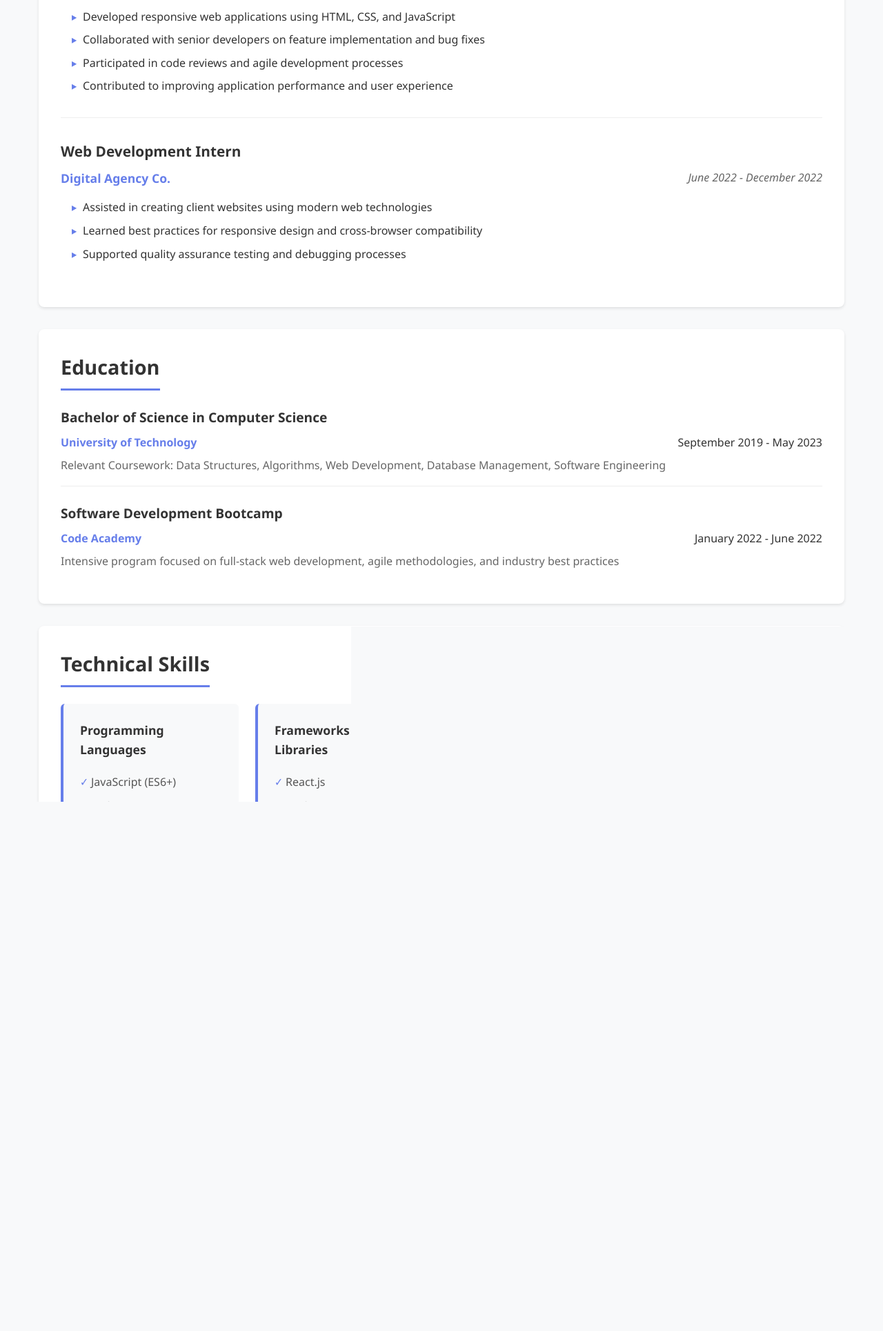
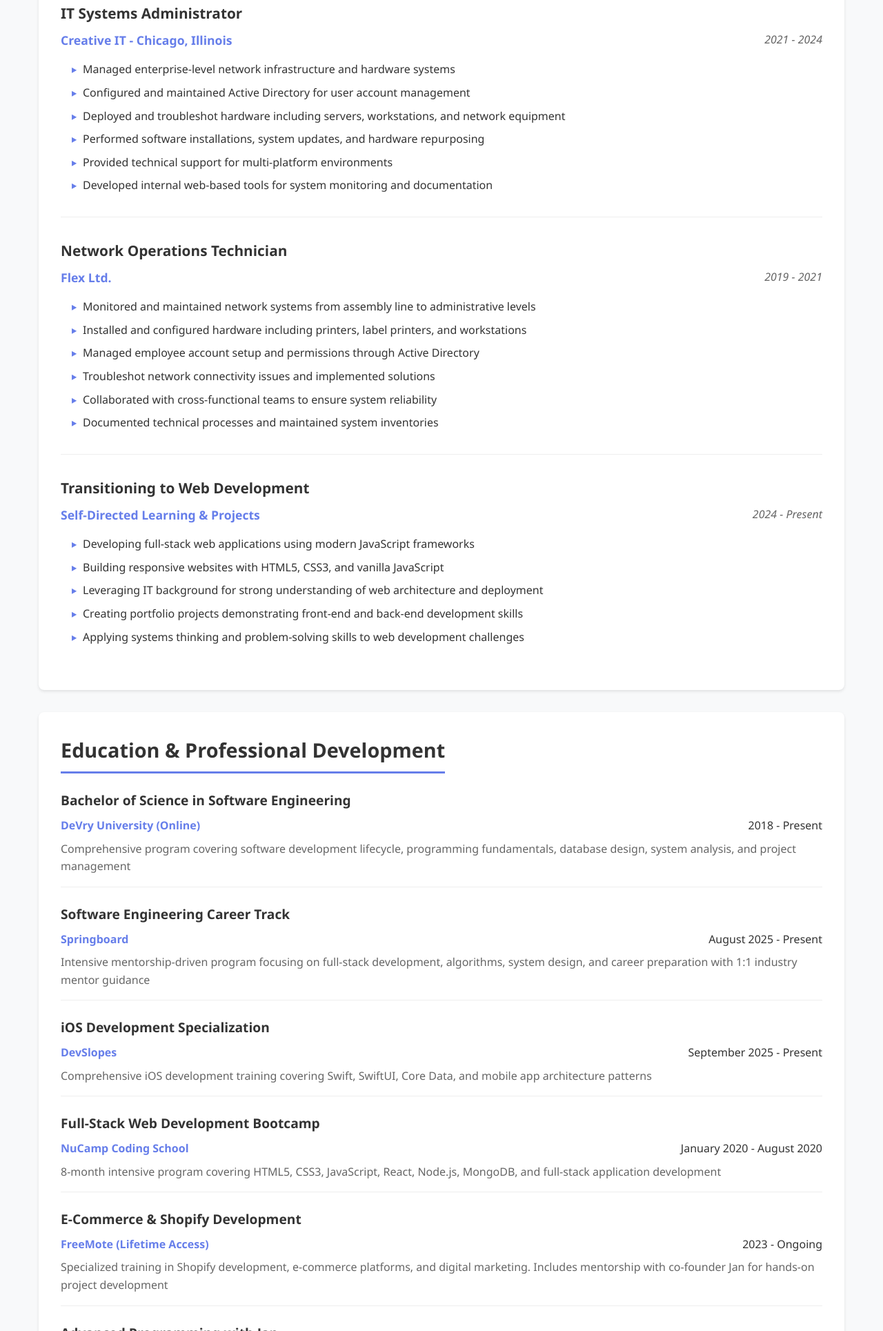
Before and after one commit to Raider2001/digital-cv, a plain HTML site: page index.html in a window 1280 px wide. Shown: the part 871-2800 px from the top of the page at 69% size. Drawn offline with Linux system fonts and the light colour scheme.

Commit message:
Update CV with authentic work experience and comprehensive education
Work Experience:
- Add IT Systems Administrator role at Creative IT (Chicago)
- Add Network Operations Technician role at Flex Ltd.
- Include transition section highlighting web development focus
- Emphasize enterprise-level systems and Active Directory experience

Education & Professional Development:
- Add Bachelor's in Software Engineering from DeVry University
- Include current Springboard Software Engineering Career Track
- Add DevSlopes iOS Development specialization
- Include NuCamp Full-Stack Web Development Bootcamp (2020)
- Add FreeMote and Coding with Jan lifetime access programs

Professional Summary:
- Rewrite to highlight IT-to-WebDev transition strengths
- Emphasize systems knowledge as advantage for full-stack development
- Position IT background as valuable foundation for web architecture

Technical Skills:
- Add Systems & Infrastructure category
- Include Active Directory, Network Administration, Enterprise Hardware
- Maintain focus on web development while showcasing IT expertise

```diff
--- a/index.html
+++ b/index.html
@@ -45,74 +45,135 @@
         <!-- About/Professional Summary Section -->
         <section id="about" class="cv-section">
             <h2>Professional Summary</h2>
-            <p>Passionate and dedicated software developer with a strong foundation in web technologies and programming
-                principles. Eager to contribute to innovative projects while continuously learning and growing in the
-                dynamic field of software development. Committed to writing clean, efficient code and collaborating
-                effectively with development teams.</p>
+            <p>Experienced IT professional transitioning to software development with a unique combination of enterprise systems knowledge and emerging web development skills. Strong background in network administration, Active Directory management, and hardware deployment provides exceptional understanding of full-stack architecture and system integration. Currently advancing through comprehensive education programs including Springboard's Software Engineering track and iOS development specialization. Proven ability to troubleshoot complex technical challenges, manage enterprise-level systems, and adapt quickly to new technologies. Passionate about leveraging IT infrastructure expertise to build robust, scalable web applications.</p>
         </section>
 
         <!-- Work Experience Section -->
         <section id="experience" class="cv-section">
-            <h2>Work Experience</h2>
+            <h2>Professional Experience</h2>
 
             <article class="experience-item">
                 <header class="experience-header">
-                    <h3>Junior Software Developer</h3>
+                    <h3>IT Systems Administrator</h3>
                     <div class="company-info">
-                        <span class="company">Tech Solutions Inc.</span>
-                        <time datetime="2023-01/2024-12">January 2023 - Present</time>
+                        <span class="company">Creative IT - Chicago, Illinois</span>
+                        <time datetime="2021-01/2024-01">2021 - 2024</time>
                     </div>
                 </header>
                 <ul class="experience-details">
-                    <li>Developed responsive web applications using HTML, CSS, and JavaScript</li>
-                    <li>Collaborated with senior developers on feature implementation and bug fixes</li>
-                    <li>Participated in code reviews and agile development processes</li>
-                    <li>Contributed to improving application performance and user experience</li>
+                    <li>Managed enterprise-level network infrastructure and hardware systems</li>
+                    <li>Configured and maintained Active Directory for user account management</li>
+                    <li>Deployed and troubleshot hardware including servers, workstations, and network equipment</li>
+                    <li>Performed software installations, system updates, and hardware repurposing</li>
+                    <li>Provided technical support for multi-platform environments</li>
+                    <li>Developed internal web-based tools for system monitoring and documentation</li>
                 </ul>
             </article>
 
             <article class="experience-item">
                 <header class="experience-header">
-                    <h3>Web Development Intern</h3>
+                    <h3>Network Operations Technician</h3>
                     <div class="company-info">
-                        <span class="company">Digital Agency Co.</span>
-                        <time datetime="2022-06/2022-12">June 2022 - December 2022</time>
+                        <span class="company">Flex Ltd.</span>
+                        <time datetime="2019-06/2021-01">2019 - 2021</time>
                     </div>
                 </header>
                 <ul class="experience-details">
-                    <li>Assisted in creating client websites using modern web technologies</li>
-                    <li>Learned best practices for responsive design and cross-browser compatibility</li>
-                    <li>Supported quality assurance testing and debugging processes</li>
+                    <li>Monitored and maintained network systems from assembly line to administrative levels</li>
+                    <li>Installed and configured hardware including printers, label printers, and workstations</li>
+                    <li>Managed employee account setup and permissions through Active Directory</li>
+                    <li>Troubleshot network connectivity issues and implemented solutions</li>
+                    <li>Collaborated with cross-functional teams to ensure system reliability</li>
+                    <li>Documented technical processes and maintained system inventories</li>
+                </ul>
+            </article>
+
+            <article class="experience-item">
+                <header class="experience-header">
+                    <h3>Transitioning to Web Development</h3>
+                    <div class="company-info">
+                        <span class="company">Self-Directed Learning & Projects</span>
+                        <time datetime="2024-01/2025-12">2024 - Present</time>
+                    </div>
+                </header>
+                <ul class="experience-details">
+                    <li>Developing full-stack web applications using modern JavaScript frameworks</li>
+                    <li>Building responsive websites with HTML5, CSS3, and vanilla JavaScript</li>
+                    <li>Leveraging IT background for strong understanding of web architecture and deployment</li>
+                    <li>Creating portfolio projects demonstrating front-end and back-end development skills</li>
+                    <li>Applying systems thinking and problem-solving skills to web development challenges</li>
                 </ul>
             </article>
         </section>
 
         <!-- Education Section -->
         <section id="education" class="cv-section">
-            <h2>Education</h2>
+            <h2>Education & Professional Development</h2>
 
             <article class="education-item">
                 <header class="education-header">
-                    <h3>Bachelor of Science in Computer Science</h3>
+                    <h3>Bachelor of Science in Software Engineering</h3>
                     <div class="institution-info">
-                        <span class="institution">University of Technology</span>
-                        <time datetime="2019-09/2023-05">September 2019 - May 2023</time>
+                        <span class="institution">DeVry University (Online)</span>
+                        <time datetime="2018-01/2025-12">2018 - Present</time>
                     </div>
                 </header>
-                <p class="education-details">Relevant Coursework: Data Structures, Algorithms, Web Development, Database
-                    Management, Software Engineering</p>
+                <p class="education-details">Comprehensive program covering software development lifecycle, programming fundamentals, database design, system analysis, and project management</p>
             </article>
 
             <article class="education-item">
                 <header class="education-header">
-                    <h3>Software Development Bootcamp</h3>
+                    <h3>Software Engineering Career Track</h3>
                     <div class="institution-info">
-                        <span class="institution">Code Academy</span>
-                        <time datetime="2022-01/2022-06">January 2022 - June 2022</time>
+                        <span class="institution">Springboard</span>
+                        <time datetime="2025-08/2026-06">August 2025 - Present</time>
                     </div>
                 </header>
-                <p class="education-details">Intensive program focused on full-stack web development, agile
-                    methodologies, and industry best practices</p>
+                <p class="education-details">Intensive mentorship-driven program focusing on full-stack development, algorithms, system design, and career preparation with 1:1 industry mentor guidance</p>
+            </article>
+
+            <article class="education-item">
+                <header class="education-header">
+                    <h3>iOS Development Specialization</h3>
+                    <div class="institution-info">
+                        <span class="institution">DevSlopes</span>
+                        <time datetime="2025-09/2026-03">September 2025 - Present</time>
+                    </div>
+                </header>
+                <p class="education-details">Comprehensive iOS development training covering Swift, SwiftUI, Core Data, and mobile app architecture patterns</p>
+            </article>
+
+            <article class="education-item">
+                <header class="education-header">
+                    <h3>Full-Stack Web Development Bootcamp</h3>
+                    <div class="institution-info">
+                        <span class="institution">NuCamp Coding School</span>
+                        <time datetime="2020-01/2020-08">January 2020 - August 2020</time>
+                    </div>
+                </header>
+                <p class="education-details">8-month intensive program covering HTML5, CSS3, JavaScript, React, Node.js, MongoDB, and full-stack application development</p>
+            </article>
+
+            <article class="education-item">
+                <header class="education-header">
+                    <h3>E-Commerce & Shopify Development</h3>
+                    <div class="institution-info">
+                        <span class="institution">FreeMote (Lifetime Access)</span>
+                        <time datetime="2023-01/2025-12">2023 - Ongoing</time>
+                    </div>
+                </header>
+                <p class="education-details">Specialized training in Shopify development, e-commerce platforms, and digital marketing. Includes mentorship with co-founder Jan for hands-on project development</p>
+            </article>
+
+            <article class="education-item">
+                <header class="education-header">
+                    <h3>Advanced Programming with Jan</h3>
+                    <div class="institution-info">
+                        <span class="institution">Coding with Jan (Lifetime Access)</span>
+                        <time datetime="2023-06/2025-12">2023 - Ongoing</time>
+                    </div>
+                </header>
+                <p class="education-details">One-on-one mentorship program focusing on advanced programming concepts, code architecture, and industry best practices with FreeMote co-founder</p>
             </article>
         </section>
 
@@ -151,6 +212,19 @@
                         <li>MongoDB</li>
                         <li>PostgreSQL</li>
                         <li>RESTful APIs</li>
+                        <li>Shopify Development</li>
+                    </ul>
+                </article>
+
+                <article class="skill-category">
+                    <h3>Systems & Infrastructure</h3>
+                    <ul class="skills-list">
+                        <li>Active Directory</li>
+                        <li>Network Administration</li>
+                        <li>Enterprise Hardware</li>
+                        <li>System Deployment</li>
+                        <li>Technical Troubleshooting</li>
+                        <li>Multi-Platform Support</li>
                     </ul>
                 </article>
 
@@ -162,6 +236,7 @@
                         <li>Test-Driven Development</li>
                         <li>Object-Oriented Programming</li>
                         <li>Version Control</li>
+                        <li>System Architecture</li>
                     </ul>
                 </article>
             </div>
```
Also changed, not shown: assets/avatar-generator.html (+31 -9 lines).
